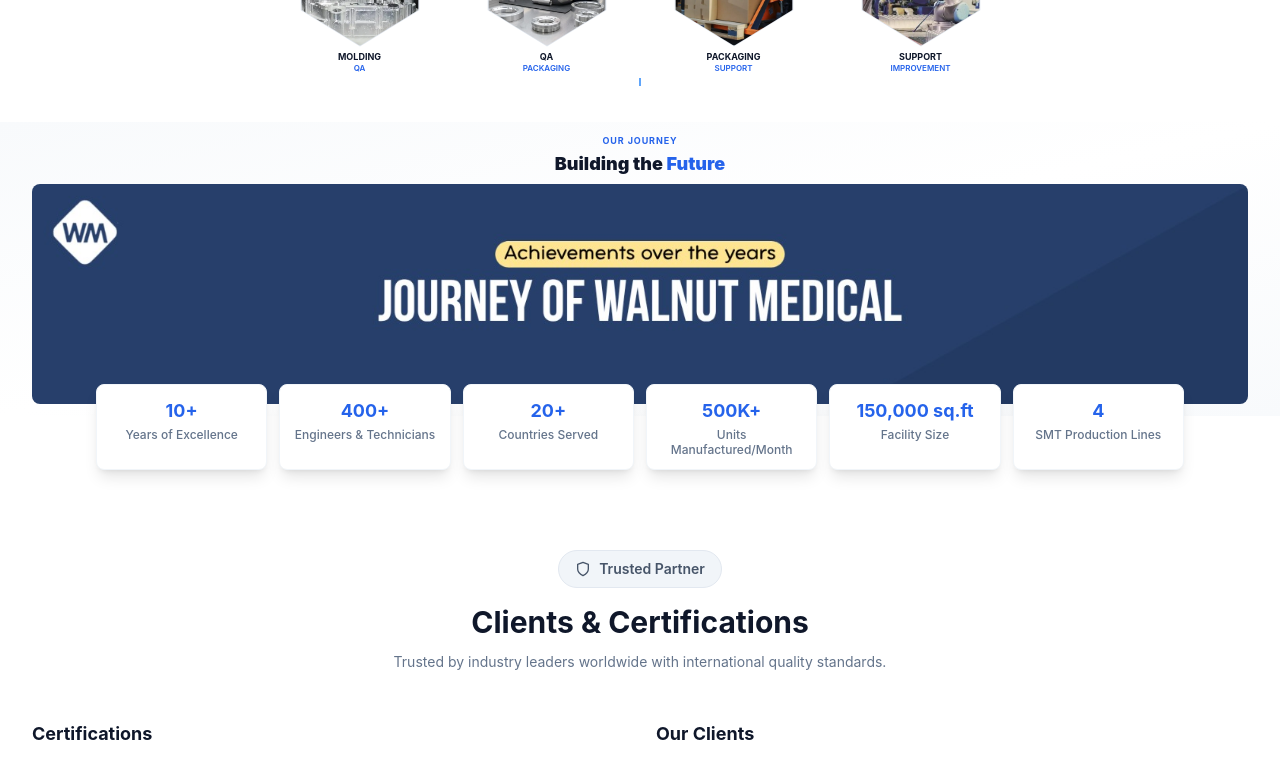
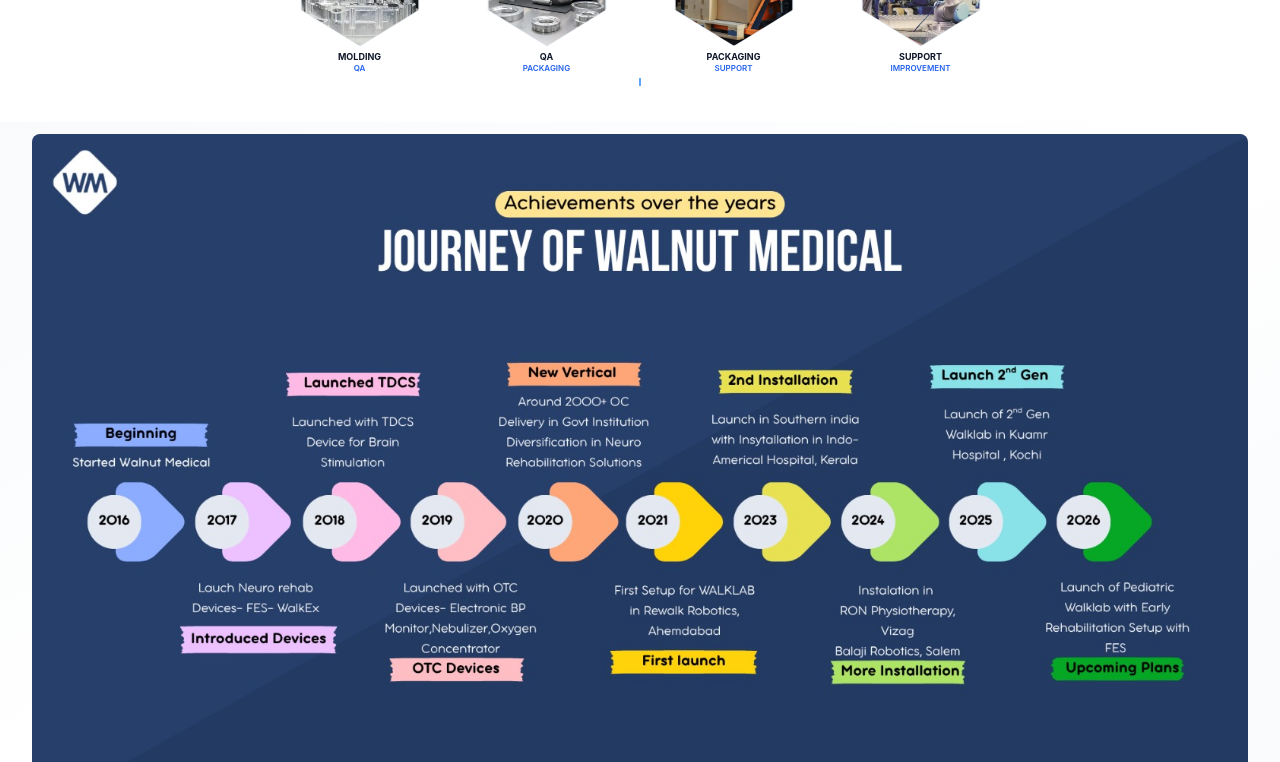
Before and after one commit to nitin-patyal-57/Walnut-technologies, a React (Vite) app: page / in a window 1280 px wide. Shown: the part 1760-2522 px from the top of the page. Built offline with nearby package versions, Linux system fonts and the light colour scheme.

Commit message:
style: increase journey image size

```diff
--- a/src/pages/HomePage.jsx
+++ b/src/pages/HomePage.jsx
@@ -174,24 +174,12 @@
       <div className="bg-gradient-to-br from-slate-50 via-white to-slate-50 py-2 md:py-3">
         <div className="max-w-7xl mx-auto px-4 sm:px-6 lg:px-8">
 
+          {/* Journey Image */}
           <motion.div
             initial={{ opacity: 0, y: 20 }}
             animate={isInView ? { opacity: 1, y: 0 } : {}}
             transition={{ duration: 0.6, delay: 0.5 }}
-            className="text-center mb-1.5"
-          >
-            <span className="text-blue-600 font-bold text-[9px] uppercase tracking-widest mb-0.5 block">Our Journey</span>
-            <h2 className="text-sm md:text-base lg:text-lg font-black font-display text-slate-900 leading-tight">
-              Building the <span className="text-blue-600">Future</span>
-            </h2>
-          </motion.div>
-
-          {/* Journey Image */}
-          <motion.div
-            initial={{ opacity: 0, y: 20 }}
-            animate={isInView ? { opacity: 1, y: 0 } : {}}
-            transition={{ duration: 0.6, delay: 0.6 }}
-            className="rounded-lg overflow-hidden max-h-[150px] md:max-h-[220px]"
+            className="rounded-lg overflow-hidden max-h-[450px] md:max-h-[650px]"
           >
             <img src="/journey.jpeg" alt="Our Journey" className="w-full h-full object-cover" />
           </motion.div>
```
